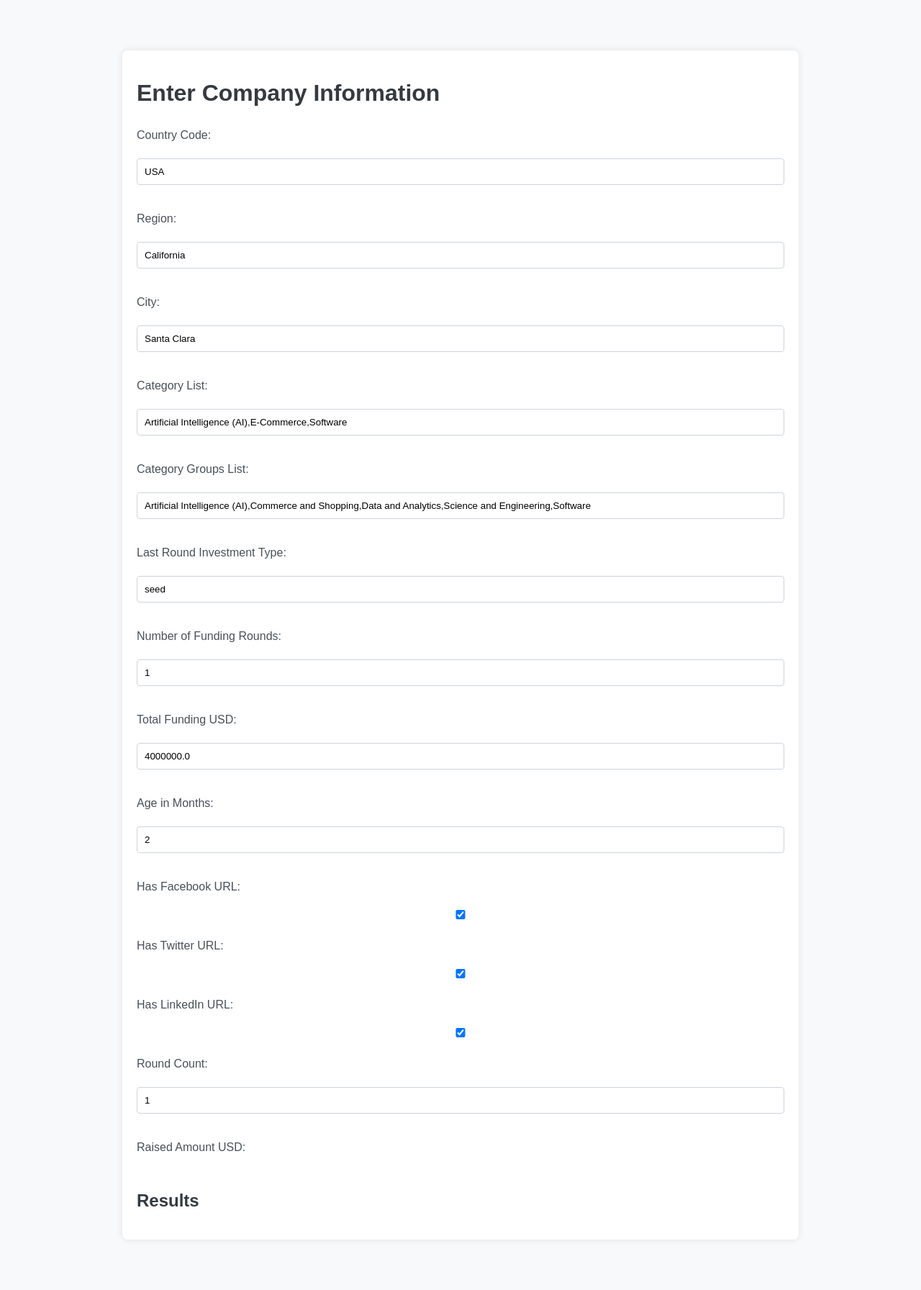
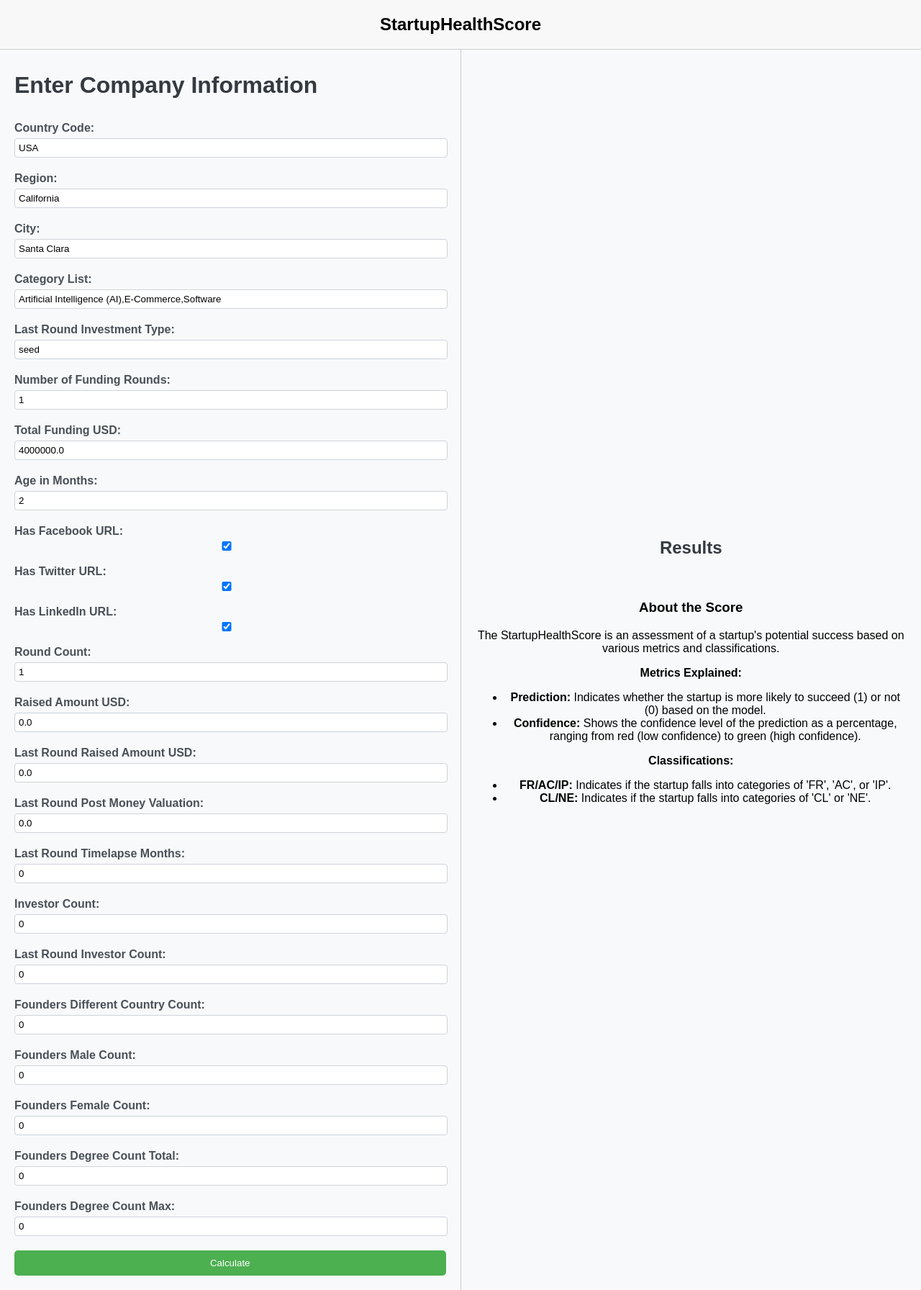
Before and after one commit to Siralde/screening-master, a Flask app: page / in a window 1280 px wide. Shown: the whole page at 72% size. Run offline with Flask 3, Linux system fonts and the light colour scheme; parts of the project's set-up code (start-up, migrations or seed data) failed here and were passed over.

Commit message:
website is active

```diff
--- a/frontend.html
+++ b/frontend.html
@@ -18,9 +18,6 @@
 
         <label for="category_list">Category List:</label><br>
         <input type="text" id="category_list" name="category_list" value="Artificial Intelligence (AI),E-Commerce,Software"><br>
-
-        <label for="category_groups_list">Category Groups List:</label><br>
-        <input type="text" id="category_groups_list" name="category_groups_list" value="Artificial Intelligence (AI),Commerce and Shopping,Data and Analytics,Science and Engineering,Software"><br>
 
         <label for="last_round_investment_type">Last Round Investment Type:</label><br>
         <input type="text" id="last_round_investment_type" name="last_round_investment_type" value="seed"><br>
@@ -79,9 +76,6 @@
         <label for="founders_degree_count_max">Founders Degree Count Max:</label><br>
         <input type="number" id="founders_degree_count_max" name="founders_degree_count_max" value="0"><br>
 
-        <label for="founders_degree_count_mean">Founders Degree Count Mean:</label><br>
-        <input type="number" step="0.01" id="founders_degree_count_mean" name="founders_degree_count_mean" value="0.0"><br>
-
         <input type="submit" value="Submit and Predict">
     </form>
 </body>
--- a/templates/index.html
+++ b/templates/index.html
@@ -2,8 +2,96 @@
 <html lang="en">
 <head>
     <meta charset="utf-8">
-    <title>Company Prediction Input</title>
+    <title>StartupHealthScore</title>
     <link rel="stylesheet" href="{{ url_for('static', filename='style.css') }}">
+    <style>
+        html, body {
+            height: 100%;
+            margin: 0;
+            font-family: Arial, sans-serif;
+            display: flex;
+            flex-direction: column;
+        }
+        .header {
+            width: 100%;
+            padding: 20px;
+            background-color: #f8f8f8;
+            text-align: center;
+            font-size: 24px;
+            font-weight: bold;
+            border-bottom: 1px solid #ccc;
+        }
+        .content {
+            display: flex;
+            flex: 1;
+            overflow: hidden;
+        }
+        .form-container {
+            flex: 1;
+            overflow-y: auto;
+            padding: 10px 20px;
+            border-right: 1px solid #ccc;
+        }
+        .form-container form label {
+            display: block;
+            margin-bottom: 5px;
+            font-weight: bold;
+        }
+        .form-container form input[type="text"],
+        .form-container form input[type="number"],
+        .form-container form input[type="checkbox"] {
+            width: calc(100% - 10px);
+            padding: 5px;
+            margin-bottom: 10px;
+        }
+        .form-container form input[type="submit"] {
+            margin-top: 10px;
+            padding: 10px;
+            width: 100%;
+            background-color: #4CAF50;
+            color: white;
+            border: none;
+            border-radius: 5px;
+            cursor: pointer;
+        }
+        .results-container {
+            flex: 1;
+            padding: 20px;
+            display: flex;
+            flex-direction: column;
+            align-items: center;
+            justify-content: center;
+        }
+        .results-container h2 {
+            margin-top: 0;
+        }
+        .results-item {
+            margin-bottom: 10px;
+            text-align: center;
+        }
+        .confidence-bar {
+            width: 80%;
+            height: 20px;
+            border-radius: 5px;
+            background: linear-gradient(to right, red, yellow, green);
+            position: relative;
+            margin: 0 auto;
+        }
+        .confidence-bar .indicator {
+            height: 100%;
+            border-radius: 5px;
+            background: black;
+            width: 2px;
+            position: absolute;
+        }
+        .description {
+            margin-top: 20px;
+            text-align: center;
+        }
+        .description p {
+            margin-bottom: 10px;
+        }
+    </style>
     <script>
         function calculatePrediction(event) {
             event.preventDefault();
@@ -24,8 +112,20 @@
                     resultsContainer.appendChild(errorItem);
                 } else {
                     for (const [key, value] of Object.entries(data.results)) {
-                        const resultItem = document.createElement('p');
-                        resultItem.innerHTML = `<strong>${key}</strong>: Prediction - ${value[0]}, Probability - ${value[1].toFixed(2)}`;
+                        const resultItem = document.createElement('div');
+                        resultItem.className = 'results-item';
+                        resultItem.innerHTML = `<strong>${key}</strong>: Prediction - ${value[0]}, Confidence - ${value[1].toFixed(2)}%`;
+
+                        const confidenceBar = document.createElement('div');
+                        confidenceBar.className = 'confidence-bar';
+
+                        const indicator = document.createElement('div');
+                        indicator.className = 'indicator';
+                        indicator.style.left = `${value[1]}%`;
+
+                        confidenceBar.appendChild(indicator);
+                        resultItem.appendChild(confidenceBar);
+
                         resultsContainer.appendChild(resultItem);
                     }
                 }
@@ -37,66 +137,77 @@
     </script>
 </head>
 <body>
-    <div class="container">
+    <div class="header">StartupHealthScore</div>
+    <div class="content">
         <div class="form-container">
             <h1>Enter Company Information</h1>
             <form method="post" onsubmit="calculatePrediction(event)">
-                <label for="country_code">Country Code:</label><br>
-                <input type="text" id="country_code" name="country_code" value="USA"><br>
-                <label for="region">Region:</label><br>
-                <input type="text" id="region" name="region" value="California"><br>
-                <label for="city">City:</label><br>
-                <input type="text" id="city" name="city" value="Santa Clara"><br>
-                <label for="category_list">Category List:</label><br>
-                <input type="text" id="category_list" name="category_list" value="Artificial Intelligence (AI),E-Commerce,Software"><br>
-                <label for="category_groups_list">Category Groups List:</label><br>
-                <input type="text" id="category_groups_list" name="category_groups_list" value="Artificial Intelligence (AI),Commerce and Shopping,Data and Analytics,Science and Engineering,Software"><br>
-                <label for="last_round_investment_type">Last Round Investment Type:</label><br>
-                <input type="text" id="last_round_investment_type" name="last_round_investment_type" value="seed"><br>
-                <label for="num_funding_rounds">Number of Funding Rounds:</label><br>
-                <input type="number" id="num_funding_rounds" name="num_funding_rounds" value="1"><br>
-                <label for="total_funding_usd">Total Funding USD:</label><br>
-                <input type="number" step="0.01" id="total_funding_usd" name="total_funding_usd" value="4000000.0"><br>
-                <label for="age_months">Age in Months:</label><br>
-                <input type="number" id="age_months" name="age_months" value="2"><br>
-                <label for="has_facebook_url">Has Facebook URL:</label><br>
-                <input type="checkbox" id="has_facebook_url" name="has_facebook_url" value="1" checked><br>
-                <label for="has_twitter_url">Has Twitter URL:</label><br>
-                <input type="checkbox" id="has_twitter_url" name="has_twitter_url" value="1" checked><br>
-                <label for="has_linkedin_url">Has LinkedIn URL:</label><br>
-                <input type="checkbox" id="has_linkedin_url" name="has_linkedin_url" value="1" checked><br>
-                <label for="round_count">Round Count:</label><br>
-                <input type="number" id="round_count" name="round_count" value="1"><br>
-                <label for="raised_amount_usd">Raised Amount USD:</label><br>
-                <input type="number" step="0.01" id="raised_amount_usd" name="raised_amount_usd" value="0.0"><br>
-                <label for="last_round_raised_amount_usd">Last Round Raised Amount USD:</label><br>
-                <input type="number" step="0.01" id="last_round_raised_amount_usd" name="last_round_raised_amount_usd" value="0.0"><br>
-                <label for="last_round_post_money_valuation">Last Round Post Money Valuation:</label><br>
-                <input type="number" step="0.01" id="last_round_post_money_valuation" name="last_round_post_money_valuation" value="0.0"><br>
-                <label for="last_round_timelapse_months">Last Round Timelapse Months:</label><br>
-                <input type="number" id="last_round_timelapse_months" name="last_round_timelapse_months" value="0"><br>
-                <label for="investor_countup">Investor Count:</label><br>
-                <input type="number" id="investor_countup" name="investor_countup" value="0"><br>
-                <label for="last_round_investor_count">Last Round Investor Count:</label><br>
-                <input type="number" id="last_round_investor_count" name="last_round_investor_count" value="0"><br>
-                <label for="founders_dif_country_count">Founders Different Country Count:</label><br>
-                <input type="number" id="founders_dif_country_count" name="founders_dif_country_count" value="0"><br>
-                <label for="founders_male_count">Founders Male Count:</label><br>
-                <input type="number" id="founders_male_count" name="founders_male_count" value="0"><br>
-                <label for="founders_female_count">Founders Female Count:</label><br>
-                <input type="number" id="founders_female_count" name="founders_female_count" value="0"><br>
-                <label for="founders_degree_count_total">Founders Degree Count Total:</label><br>
-                <input type="number" id="founders_degree_count_total" name="founders_degree_count_total" value="0"><br>
-                <label for="founders_degree_count_max">Founders Degree Count Max:</label><br>
-                <input type="number" id="founders_degree_count_max" name="founders_degree_count_max" value="0"><br>
-                <label for="founders_degree_count_mean">Founders Degree Count Mean:</label><br>
-                <input type="number" step="0.01" id="founders_degree_count_mean" name="founders_degree_count_mean" value="0.0"><br>
+                <label for="country_code">Country Code:</label>
+                <input type="text" id="country_code" name="country_code" value="USA">
+                <label for="region">Region:</label>
+                <input type="text" id="region" name="region" value="California">
+                <label for="city">City:</label>
+                <input type="text" id="city" name="city" value="Santa Clara">
+                <label for="category_list">Category List:</label>
+                <input type="text" id="category_list" name="category_list" value="Artificial Intelligence (AI),E-Commerce,Software">
+                <label for="last_round_investment_type">Last Round Investment Type:</label>
+                <input type="text" id="last_round_investment_type" name="last_round_investment_type" value="seed">
+                <label for="num_funding_rounds">Number of Funding Rounds:</label>
+                <input type="number" id="num_funding_rounds" name="num_funding_rounds" value="1">
+                <label for="total_funding_usd">Total Funding USD:</label>
+                <input type="number" step="0.01" id="total_funding_usd" name="total_funding_usd" value="4000000.0">
+                <label for="age_months">Age in Months:</label>
+                <input type="number" id="age_months" name="age_months" value="2">
+                <label for="has_facebook_url">Has Facebook URL:</label>
+                <input type="checkbox" id="has_facebook_url" name="has_facebook_url" value="1" checked>
+                <label for="has_twitter_url">Has Twitter URL:</label>
+                <input type="checkbox" id="has_twitter_url" name="has_twitter_url" value="1" checked>
+                <label for="has_linkedin_url">Has LinkedIn URL:</label>
+                <input type="checkbox" id="has_linkedin_url" name="has_linkedin_url" value="1" checked>
+                <label for="round_count">Round Count:</label>
+                <input type="number" id="round_count" name="round_count" value="1">
+                <label for="raised_amount_usd">Raised Amount USD:</label>
+                <input type="number" step="0.01" id="raised_amount_usd" name="raised_amount_usd" value="0.0">
+                <label for="last_round_raised_amount_usd">Last Round Raised Amount USD:</label>
+                <input type="number" step="0.01" id="last_round_raised_amount_usd" name="last_round_raised_amount_usd" value="0.0">
+                <label for="last_round_post_money_valuation">Last Round Post Money Valuation:</label>
+                <input type="number" step="0.01" id="last_round_post_money_valuation" name="last_round_post_money_valuation" value="0.0">
+                <label for="last_round_timelapse_months">Last Round Timelapse Months:</label>
+                <input type="number" id="last_round_timelapse_months" name="last_round_timelapse_months" value="0">
+                <label for="investor_countup">Investor Count:</label>
+                <input type="number" id="investor_countup" name="investor_countup" value="0">
+                <label for="last_round_investor_count">Last Round Investor Count:</label>
+                <input type="number" id="last_round_investor_count" name="last_round_investor_count" value="0">
+                <label for="founders_dif_country_count">Founders Different Country Count:</label>
+                <input type="number" id="founders_dif_country_count" name="founders_dif_country_count" value="0">
+                <label for="founders_male_count">Founders Male Count:</label>
+                <input type="number" id="founders_male_count" name="founders_male_count" value="0">
+                <label for="founders_female_count">Founders Female Count:</label>
+                <input type="number" id="founders_female_count" name="founders_female_count" value="0">
+                <label for="founders_degree_count_total">Founders Degree Count Total:</label>
+                <input type="number" id="founders_degree_count_total" name="founders_degree_count_total" value="0">
+                <label for="founders_degree_count_max">Founders Degree Count Max:</label>
+                <input type="number" id="founders_degree_count_max" name="founders_degree_count_max" value="0">
                 <input type="submit" value="Calculate">
             </form>
         </div>
-        <div id="results" class="results-container">
+        <div class="results-container">
             <h2>Results</h2>
-            <!-- Results will be displayed here -->
+            <div id="results"></div>
+            <div class="description">
+                <h3>About the Score</h3>
+                <p>The StartupHealthScore is an assessment of a startup's potential success based on various metrics and classifications.</p>
+                <p><strong>Metrics Explained:</strong></p>
+                <ul>
+                    <li><strong>Prediction:</strong> Indicates whether the startup is more likely to succeed (1) or not (0) based on the model.</li>
+                    <li><strong>Confidence:</strong> Shows the confidence level of the prediction as a percentage, ranging from red (low confidence) to green (high confidence).</li>
+                </ul>
+                <p><strong>Classifications:</strong></p>
+                <ul>
+                    <li><strong>FR/AC/IP:</strong> Indicates if the startup falls into categories of 'FR', 'AC', or 'IP'.</li>
+                    <li><strong>CL/NE:</strong> Indicates if the startup falls into categories of 'CL' or 'NE'.</li>
+                </ul>
+            </div>
         </div>
     </div>
 </body>
```
Also changed, not shown: Screening.py (+69 -91 lines), 1 other file.
